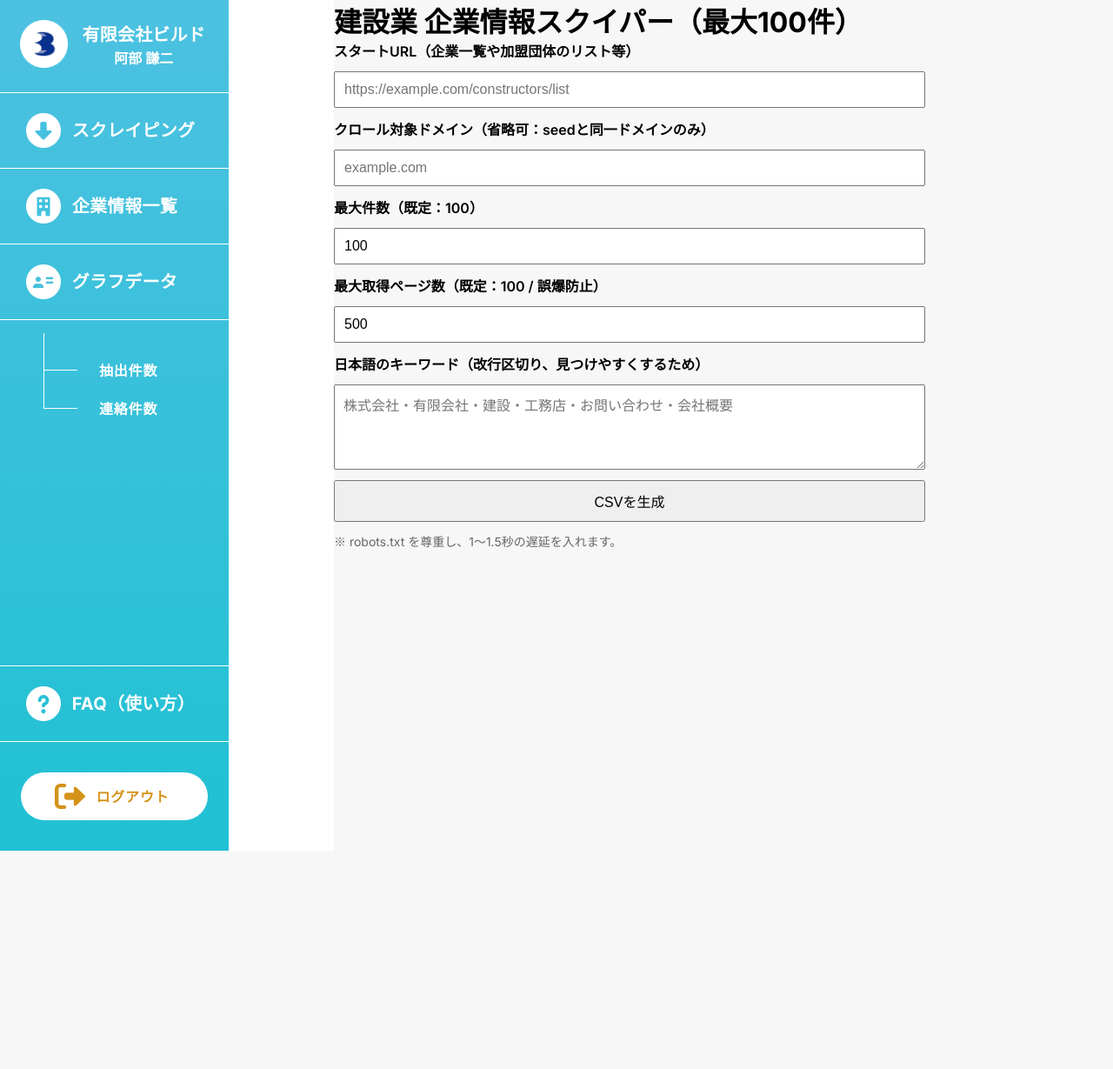
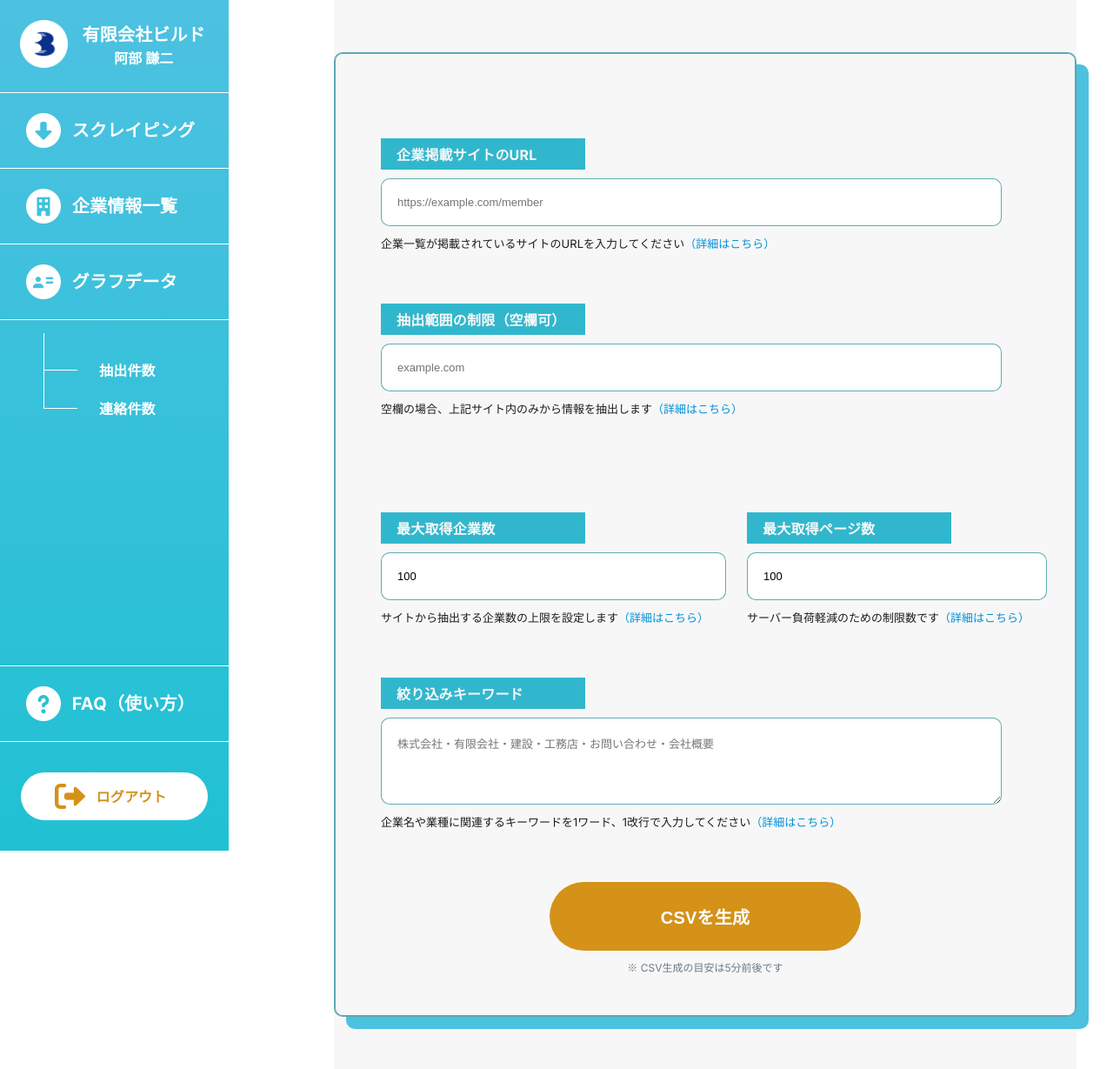
Before and after one commit to Sakai-r-forf/build-sales-force-automation, a Flask app: page /scraping/ in a window 1280 px wide. Shown: the whole page at 87% size. Before the commit the page ends 978 px from the top, so only its background shows below. Run offline with Flask 3, Linux system fonts and the light colour scheme; a user stored in the database is signed in.

Commit message:
有限会社ビルド_ サイドバ内部 / スクレイピング

```diff
--- a/static/css/dashboard/common/sidebar.css
+++ b/static/css/dashboard/common/sidebar.css
@@ -12,6 +12,12 @@
   flex-direction: column;
 }
 
+.profile-info-area .flex-justify-center,
+.sidebar-nav-top .flex-justify-center,
+.sidebar-nav-bottom .flex-justify-center {
+  gap: 12.5px;
+}
+
 .profile-info-area {
   border-bottom: 1px solid #ffffff;
 }
@@ -23,12 +29,6 @@
   width: 100%;
   margin: 0 auto;
   box-sizing: border-box;
-}
-
-.profile-info-area .flex-justify-center,
-.sidebar-nav-top .flex-justify-center,
-.sidebar-nav-bottom .flex-justify-center {
-  gap: 12.5px;
 }
 
 .profile-image {
@@ -47,23 +47,15 @@
 }
 
 .profile-company,
-.profile-user,
-.sidebar-nav-top a,
-.sidebar-nav-bottom a {
+.profile-user {
   font-weight: bold;
   margin: 0;
   color: #ffffff;
-}
-
-.profile-company,
-.profile-user,
-.flex-justify-center a {
   line-height: 22px;
   width: 150px;
 }
 
-.profile-company,
-.flex-justify-center a {
+.profile-company {
   font-size: 20px;
   letter-spacing: 0.2px;
 }
@@ -84,14 +76,14 @@
   width: 100%;
 }
 
+.sidebar-nav-top ul,
+.sidebar-nav-bottom ul {
+  padding: 0;
+}
+
 .sidebar-nav-top .flex-justify-center,
 .sidebar-nav-bottom .flex-justify-center {
   align-items: center;
-}
-
-.sidebar-nav-top ul,
-.sidebar-nav-bottom ul {
-  padding: 0;
 }
 
 .sidebar-nav-top img,
@@ -104,14 +96,41 @@
 
 .sidebar-nav-top a,
 .sidebar-nav-bottom a {
+  font-weight: bold;
+  margin: 0;
+  color: #ffffff;
   text-decoration: none;
   text-align: left;
+}
+
+.flex-justify-center a {
+  line-height: 22px;
+  width: 150px;
+  font-size: 20px;
+  letter-spacing: 0.2px;
 }
 
 .white-border {
   width: 100%;
   height: 1px;
   background-color: #ffffff;
+}
+
+.graphs-sub {
+  list-style: none;
+  padding: 0 0 0 20px;
+  margin: 15px 0 0 50px;
+  position: relative;
+}
+
+.graphs-sub::before {
+  content: "";
+  position: absolute;
+  left: 0;
+  top: 0;
+  width: 1px;
+  background: #ffffff;
+  height: calc(100% - 47px);
 }
 
 .graphs-sub-extracted,
@@ -130,13 +149,6 @@
   padding: 10px 0 35px 0;
 }
 
-.graphs-sub {
-  list-style: none;
-  padding: 0 0 0 20px;
-  margin: 15px 0 0 50px;
-  position: relative;
-}
-
 .item-line {
   width: 39px;
   height: 1px;
@@ -144,22 +156,12 @@
   margin-left: 0px;
 }
 
-.graphs-sub::before {
-  content: "";
-  position: absolute;
-  left: 0;
-  top: 0;
-  width: 1px;
-  background: #ffffff;
-  height: calc(100% - 47px);
-}
-
 .graphs-sub a {
   color: #ffffff;
   text-decoration: none;
   font-size: 16px;
   font-weight: bold;
-  letter-spacing: 0.05em;
+  letter-spacing: 0.2px;
   white-space: nowrap;
 }
 
@@ -183,6 +185,6 @@
   font-size: 16px;
   font-weight: bold;
   color: #d49218;
-  letter-spacing: 0.05em;
+  letter-spacing: 0.2px;
   white-space: nowrap;
 }
--- a/static/css/dashboard/scraping/index.css
+++ b/static/css/dashboard/scraping/index.css
@@ -1,22 +1,96 @@
-/*---以下は技術検証の際のCSSを仮で挿入しています。---*/
+.dashboard_flex_right {
+  width: auto !important;
+}
+
+.scraping-container {
+  margin: 60px auto;
+  margin-inline: auto;
+}
+
+.scraping-wrapper {
+  background-color: #f7f7f7;
+  border-radius: 10px;
+  border: 1px solid rgba(30, 134, 151, 0.7);
+  padding: 48px 53px;
+  box-shadow: 14px 14px 0 0 #4cc1e0, inset 0 0 0 1px rgba(30, 134, 151, 0.7);
+}
+
 form {
   display: grid;
-  gap: 12px;
-  max-width: 680px;
+  gap: 10px;
 }
 
 input,
-button,
 textarea {
-  padding: 10px;
-  font-size: 16px;
+  width: 694px;
+  border: 1px solid rgba(30, 134, 151, 0.7);
+  background: #ffffff;
+  border-radius: 10px;
+  padding: 19px 0 19px 18px;
+  font-size: 13px;
+  text-align: left;
+}
+
+.faq-link {
+  color: #1d1d1d;
+  font-size: 13px;
+}
+
+.faq-link a {
+  text-decoration: none;
+  color: #0090d8;
 }
 
 label {
-  font-weight: 600;
+  width: 217px;
+  margin: 50px 0 0 0;
+  padding: 6px 0 6px 18px;
+  background: #31b7cd;
+  color: #f7f7f7;
+  font-weight: bold;
+  font-size: 16px;
+  letter-spacing: 0.2px;
+}
+
+.flex {
+  display: flex;
+  gap: 44px;
+  margin: 50px 0 0 0;
+}
+
+.flex label {
+  display: block;
+  width: 217px;
+  margin: 50px 0 0 0;
+  padding: 6px 0 6px 18px;
+  flex-shrink: 0;
+  background: #31b7cd;
+  color: #f7f7f7;
+  font-weight: bold;
+  font-size: 16px;
+  letter-spacing: 0.2px;
+}
+
+.flex input {
+  width: 100%;
+  margin: 10px 0;
+}
+
+button {
+  width: 358px;
+  margin: 50px auto 0;
+  padding: 25px 0;
+  border-radius: 80px;
+  border: none;
+  background: #d49218;
+  color: #ffffff;
+  font-size: 20px;
+  font-weight: bold;
+  letter-spacing: 0.2px;
 }
 
 .hint {
-  color: #666;
-  font-size: 14px;
+  text-align: center;
+  color: #6b7b86;
+  font-size: 12px;
 }
--- a/templates/dashboard/partials/sidebar.html
+++ b/templates/dashboard/partials/sidebar.html
@@ -6,7 +6,6 @@
 <div class="sidebar-container">
   <div class="sidebar-wrapper">
     <div class="sidebar-content">
-      <!-- プロフィール -->
       <div class="profile-info-area">
         <div class="flex-justify-center">
           <img src="/static/auth/image/profile.png" class="profile-image" />
--- a/templates/dashboard/scraping/index.html
+++ b/templates/dashboard/scraping/index.html
@@ -1,29 +1,99 @@
-{% extends "dashboard/base.html" %}
+{% extends "dashboard/base.html" %} {% block title %}建設業
+企業情報スクレイパー{% endblock %} {% block head %}
+<link
+  rel="stylesheet"
+  href="{{ url_for('static', filename='css/dashboard/scraping/index.css') }}"
+/>
+{% endblock %} {% block content %}
 
-{% block title %}建設業 企業情報スクレイパー{% endblock %}
-{% block head %}
-    <link rel="stylesheet" href="{{ url_for('static', filename='css/dashboard/scraping/index.css') }}">
-{% endblock %}
-{% block content %}
+<div class="scraping-container">
+  <div class="scraping-wrapper">
+    <div class="scraping-content">
+      <form method="POST" action="{{ url_for('scraping.crawl') }}">
+        <label>企業掲載サイトのURL</label>
+        <input
+          required
+          name="seed_url"
+          placeholder="https://example.com/member"
+        />
+        <!-- TODO FAQリンク挿入 -->
+        <p class="faq-link">
+          企業一覧が掲載されているサイトのURLを入力してください<a
+            href="{{ url_for('scraping.index') }}"
+            >（詳細はこちら）</a
+          >
+        </p>
 
-  <h1>建設業 企業情報スクイパー（最大100件）</h1>
-  <form method="POST" action="{{ url_for('scraping.crawl') }}">
-    <label>スタートURL（企業一覧や加盟団体のリスト等）</label>
-    <input required name="seed_url" placeholder="https://example.com/constructors/list" />
+        <label>抽出範囲の制限（空欄可）</label>
+        <input name="allowed_domain" placeholder="example.com" />
+        <!-- TODO FAQリンク挿入 -->
+        <p class="faq-link">
+          空欄の場合、上記サイト内のみから情報を抽出します<a
+            href="{{ url_for('scraping.index') }}"
+            >（詳細はこちら）</a
+          >
+        </p>
 
-    <label>クロール対象ドメイン（省略可：seedと同一ドメインのみ）</label>
-    <input name="allowed_domain" placeholder="example.com" />
+        <div class="flex">
+          <div class="flex-2">
+            <label>最大取得企業数</label>
+            <input
+              name="limit"
+              type="number"
+              min="1"
+              max="500"
+              value="100"
+              placeholder="既定値：100"
+            />
+            <!-- TODO FAQリンク挿入 -->
+            <p class="faq-link">
+              サイトから抽出する企業数の上限を設定します<a
+                href="{{ url_for('scraping.index') }}"
+                >（詳細はこちら）</a
+              >
+            </p>
+          </div>
 
-    <label>最大件数（既定：100）</label>
-    <input name="limit" type="number" min="1" max="500" value="100" />
+          <div>
+            <!-- TODO: 誤爆防止や件数を増やすことによる注意事項を記載 -->
+            <label>最大取得ページ数</label>
+            <input
+              name="max_pages"
+              type="number"
+              min="1"
+              max="2000"
+              value="100"
+              placeholder="既定値：100"
+            />
+            <!-- TODO FAQリンク挿入 -->
+            <p class="faq-link">
+              サーバー負荷軽減のための制限数です<a
+                href="{{ url_for('scraping.index') }}"
+                >（詳細はこちら）</a
+              >
+            </p>
+          </div>
+        </div>
 
-    <label>最大取得ページ数（既定：100 / 誤爆防止）</label>
-    <input name="max_pages" type="number" min="1" max="2000" value="500" />
-
-    <label>日本語のキーワード（改行区切り、見つけやすくするため）</label>
-    <textarea name="jp_keywords" rows="4" placeholder="株式会社・有限会社・建設・工務店・お問い合わせ・会社概要"></textarea>
+        <label>絞り込みキーワード</label>
+        <textarea
+          name="jp_keywords"
+          rows="4"
+          placeholder="株式会社・有限会社・建設・工務店・お問い合わせ・会社概要"
+        ></textarea>
+        <!-- TODO FAQリンク挿入 -->
+        <p class="faq-link">
+          企業名や業種に関連するキーワードを1ワード、1改行で入力してください<a
+            href="{{ url_for('scraping.index') }}"
+            >（詳細はこちら）</a
+          >
+        </p>
 
         <button type="submit">CSVを生成</button>
-    <p class="hint">※ robots.txt を尊重し、1〜1.5秒の遅延を入れます。</p>
+        <p class="hint">※ CSV生成の目安は5分前後です</p>
       </form>
+    </div>
+  </div>
+</div>
+
 {% endblock %}
```
Lines whose indentation alone changed are shown as unchanged.
